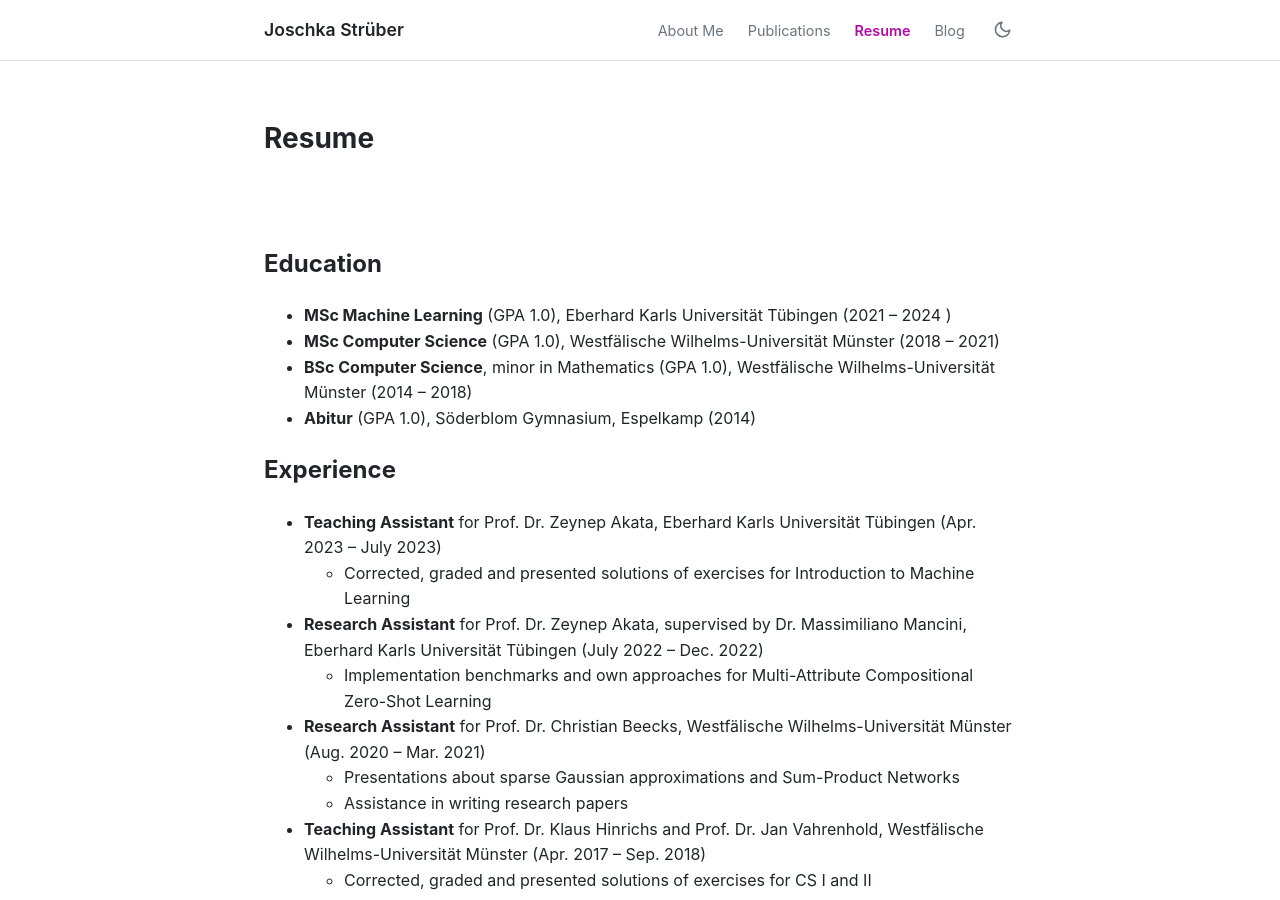
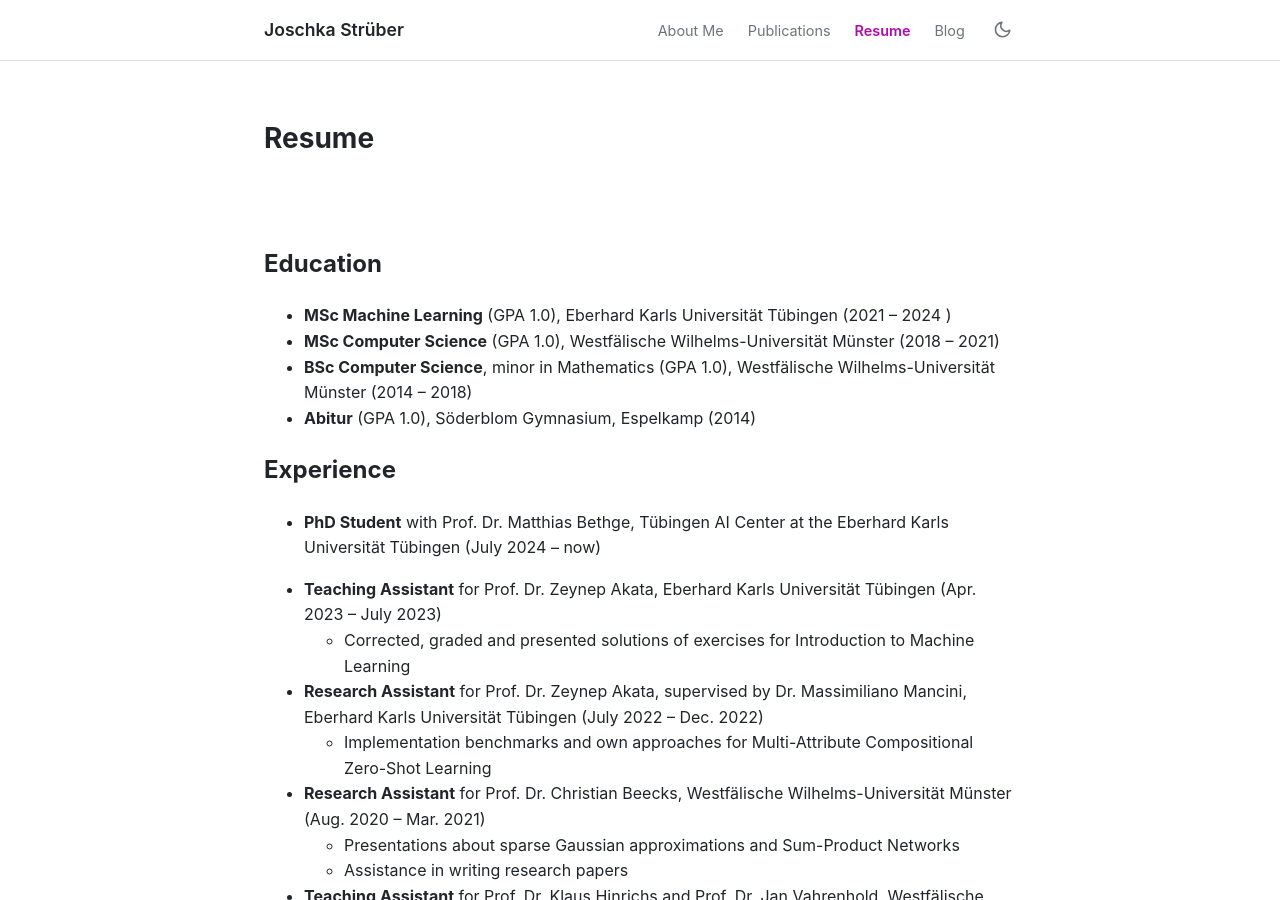
Before and after one commit to JoschkaStrueber/JoschkaStrueber.github.io, a Jekyll site: the page built from cv.md, in a window 1280 px wide and 900 px high. Built offline with Jekyll 4.4.1, drawn with Linux system fonts in a browser that asks for light colours.

Commit message:
[Add] PhD position to CV

```diff
--- a/cv.md
+++ b/cv.md
@@ -12,6 +12,7 @@ permalink: /resume/
 - **Abitur** (GPA 1.0), Söderblom Gymnasium, Espelkamp (2014)
 
 ## Experience
+- **PhD Student** with Prof. Dr. Matthias Bethge, Tübingen AI Center at the Eberhard Karls Universität Tübingen (July 2024 -- now)
 
 - **Teaching Assistant** for Prof. Dr. Zeynep Akata, Eberhard Karls Universität Tübingen (Apr. 2023 -- July 2023)
   - Corrected, graded and presented solutions of exercises for Introduction to Machine Learning
```
